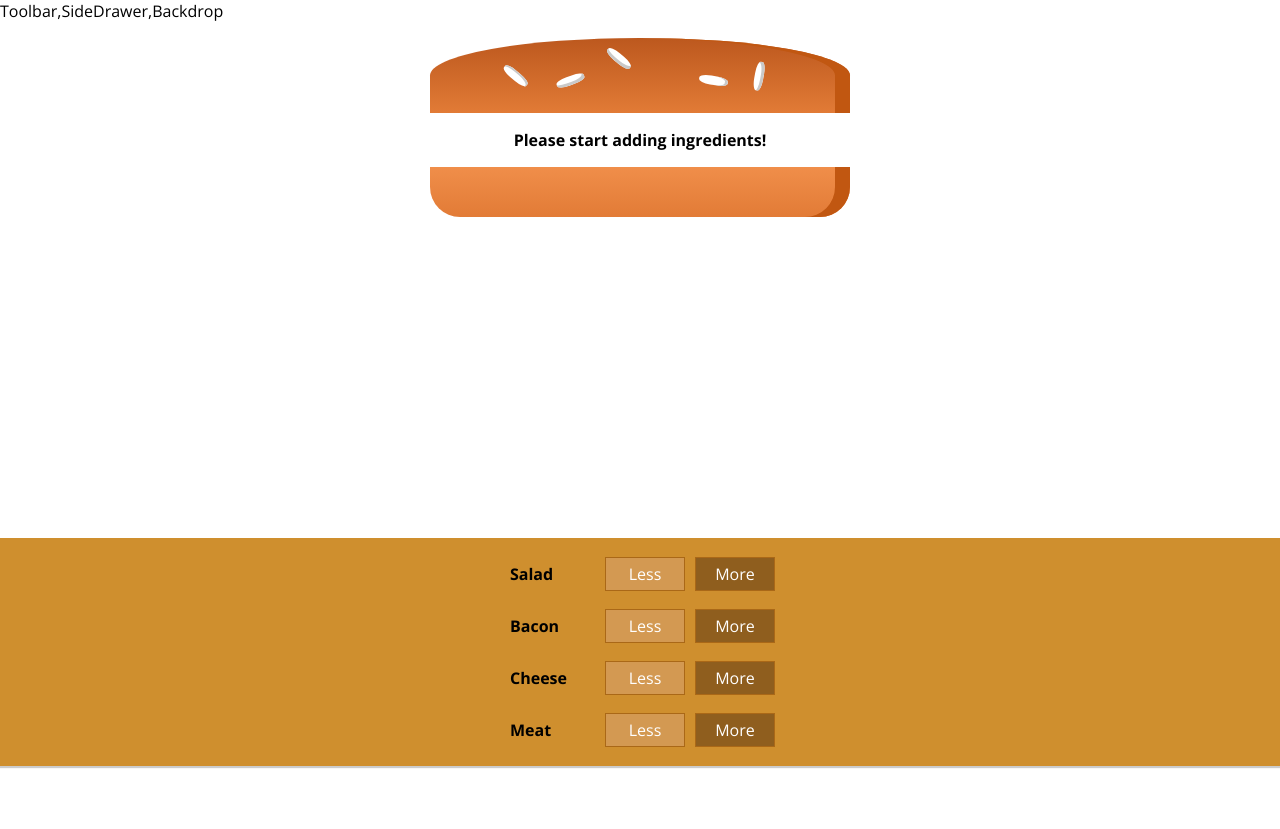
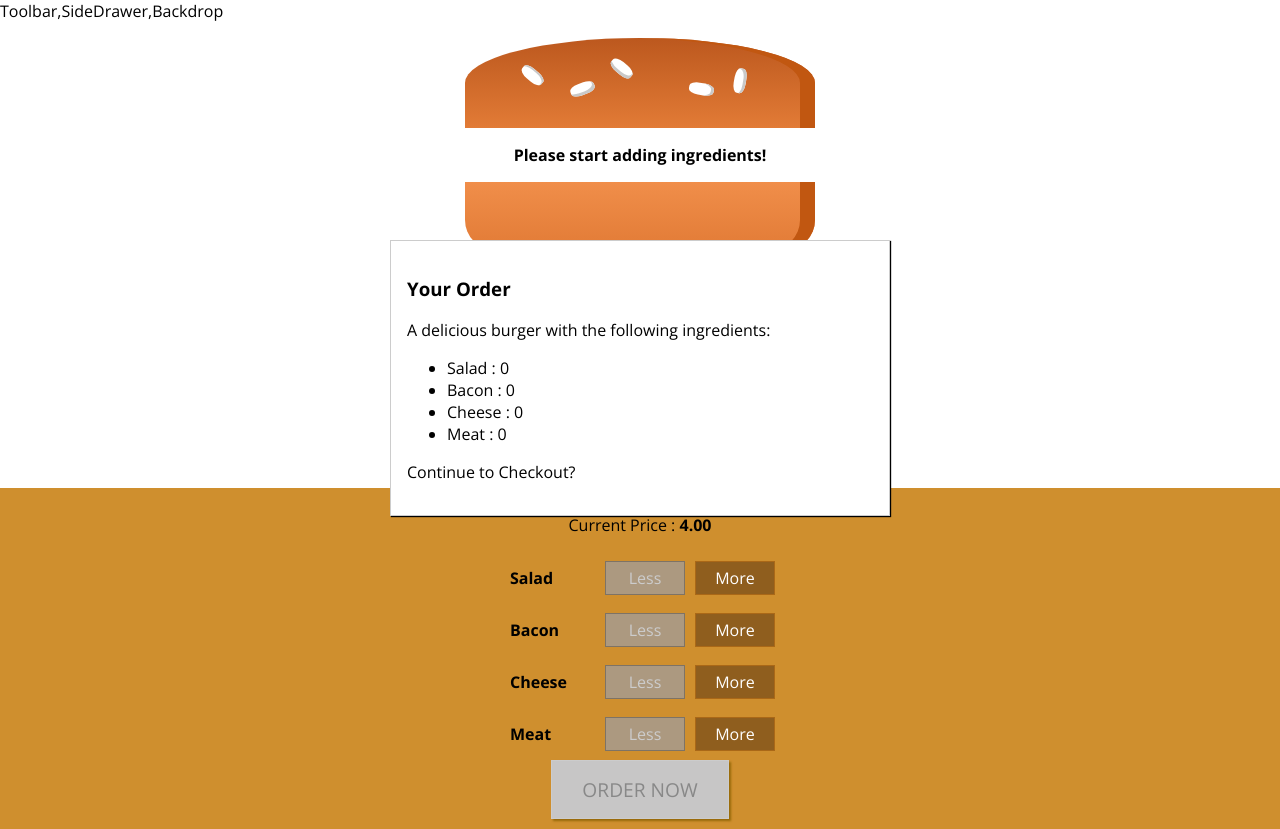
Before and after one commit to Sanathshetty98/React_burger_builder, a React (Create React App) app: page / in a window 1280 px wide. Before the commit the page ends 800 px from the top, so only its background shows below. Built offline with nearby package versions, Linux system fonts and the light colour scheme.

Commit message:
3-Oct-2019

```diff
--- a/src/components/Burger/BuildControls/BuildControl/BuildControl.js
+++ b/src/components/Burger/BuildControls/BuildControl/BuildControl.js
@@ -4,7 +4,7 @@
 const buildControl = (props) => (
     <div className={classes.BuildControl}>
         <div className={classes.Label}> {props.label} </div>
-        <button className={classes.Less}> Less </button>
+        <button className={classes.Less} onClick={props.removed} disabled={props.disabled}> Less </button>
         <button className={classes.More} onClick={props.added}> More </button>
     </div>
 );
--- a/src/components/Burger/BuildControls/BuildControls.js
+++ b/src/components/Burger/BuildControls/BuildControls.js
@@ -9,12 +9,17 @@
 ];
 const buildControls = (props) => (
     <div className={classes.BuildControls}>
+        <p> Current Price : <strong>{props.price.toFixed(2)}</strong></p>
         {controls.map(ctrl => (
             <BuildControl
             key={ctrl.label}
             label={ctrl.label}
-            added= { () => props.ingredientAdded(ctrl.type)}/>
+            added= { () => props.ingredientAdded(ctrl.type)}
+            removed= { () => props.ingredientRemoved(ctrl.type)}
+            disabled = {props.disabled[ctrl.type]}
+            />
         ))}
+        <button className={classes.OrderButton} disabled={!props.purchaseable}> ORDER NOW </button>
     </div>
 );
 
--- a/src/components/Burger/BuildControls/BuildControls.module.css
+++ b/src/components/Burger/BuildControls/BuildControls.module.css
@@ -8,3 +8,44 @@
     margin: auto;
     padding: 10px 0px;
 }
+
+.OrderButton {
+    background-color: #DAD735;
+    outline: none;
+    cursor: pointer;
+    border: 1px solid #966909;
+    color: #966909;
+    font-family: inherit;
+    font-size: 1.2em;
+    padding: 15px 30px;
+    box-shadow: 2px 2px 2px #966909;
+}
+
+.OrderButton:hover, .OrderButton:active {
+    background-color: #A0DB41;
+    border: 1px solid #966909;
+    color: #966909;
+}
+
+.OrderButton:disabled {
+    background-color: #C7C6C6;
+    cursor: not-allowed;
+    border: 1px solid #ccc;
+    color: #888888;
+}
+
+.OrderButton:not(:disabled) {
+    animation: enable 0.3s linear;
+}
+
+@keyframes enable {
+    0% {
+        transform: scale(1);
+    }
+    60% {
+        transform: scale(1.1);
+    }
+    100% {
+        transform: scale(1);
+    }
+}
--- a/src/components/Burger/Burger.module.css
+++ b/src/components/Burger/Burger.module.css
@@ -1,15 +1,15 @@
 .Burger{
     width: 100%;
     margin: auto;
-    height: 200px;
+    height: 400px;
     text-align: center;
     font-weight: bold;
-    font-size: 1.2 rem
+    font-size: 1.2 rem;
 }
 @media (min-width : 500px) and (min-height : 401px){
     .Burger{
-        width:450px;
-        height:400px;
+        width:500px;
+        height:450px;
     }
 }
 @media (min-width : 500px) and (min-height : 401px){
@@ -20,7 +20,19 @@
 }
 @media (min-width : 800px) and (min-height : 600px){
     .Burger{
-        width:600px;
-        height: 500px;
+        width:500px;
+        height: 450px;
+    }
+    @media (min-width : 800px) and (min-height : 800px){
+        .Burger{
+            width:500px;
+            height: 450px;
+        }
+    }
+    @media (min-width : 800px) and (min-height : 1000px){
+        .Burger{
+            width:500px;
+            height: 450px;
+        }
     }
 }
--- a/src/components/Burger/BurgerIngredients/BurgerIngredients.module.css
+++ b/src/components/Burger/BurgerIngredients/BurgerIngredients.module.css
@@ -1,5 +1,5 @@
 .BreadBottom {
-    height: 10%;
+    height: 15%;
     width: 70%;
     background: linear-gradient(#F08E4A, #e27b36);
     border-radius: 0 0 30px 30px;
@@ -8,7 +8,7 @@
 }
 
 .BreadTop {
-    height: 15%;
+    height: 20%;
     width: 70%;
     background: linear-gradient(#bc581e, #e27b36);
     border-radius: 50% 50% 0 0;
@@ -19,7 +19,7 @@
 
 .Seeds1 {
     width: 7%;
-    height: 12%;
+    height: 13%;
     position: absolute;
     background-color: white;
     left: 30%;
@@ -57,7 +57,7 @@
 
   .Seeds2 {
     width: 7%;
-    height: 12%;
+    height: 13%;
     position: absolute;
     background-color: white;
     left: 64%;
@@ -83,7 +83,7 @@
 
 .Meat {
     width: 70%;
-    height: 6%;
+    height: 7%;
     background: linear-gradient(#7f3608, #702e05);
     margin: 2% auto;
     border-radius: 15px;
@@ -91,7 +91,7 @@
 
 .Cheese {
     width: 80%;
-    height: 3.5%;
+    height: 4.5%;
     margin: 2% auto;
     background: linear-gradient(#f4d004, #d6bb22);
     border-radius: 20px;
@@ -99,7 +99,7 @@
 
 .Salad {
     width: 75%;
-    height: 6%;
+    height: 7%;
     margin: 2% auto;
     background: linear-gradient(#228c1d, #91ce50);
     border-radius: 20px;
@@ -107,7 +107,7 @@
 
 .Bacon {
     width: 70%;
-    height: 2%;
+    height: 3%;
     background: linear-gradient(#bf3813, #c45e38);
     margin: 2% auto;
 }
--- /dev/null
+++ b/src/components/Burger/OrderSummary/OrderSummary.js
@@ -0,0 +1,25 @@
+import React from 'react';
+import Aux from '../../../hoc/Auxiliary'
+
+const ordersummary = (props) => {
+    const ingredientSummary = Object.keys(props.ingredients)
+    .map( igkey => {
+        return(
+            <li>
+                <span style={{ textTransform:'capitalize'}}>{igkey} </span>: {props.ingredients[igkey]}
+            </li>
+        );
+    })
+    return(
+    <Aux>
+        <h3>Your Order</h3>
+        <p>A delicious burger with the following ingredients:</p>
+        <ul>
+            {ingredientSummary}
+        </ul>
+        <p> Continue to Checkout?</p>
+    </Aux>
+    )
+};
+
+export default ordersummary;
--- /dev/null
+++ b/src/components/UI/Modal/Modal.js
@@ -0,0 +1,10 @@
+import React from 'react';
+import classes from './Modal.module.css';
+
+const modal = (props) =>(
+    <div className={classes.Modal}>
+        {props.children}
+    </div>
+);
+
+export default modal;
--- /dev/null
+++ b/src/components/UI/Modal/Modal.module.css
@@ -0,0 +1,20 @@
+.Modal {
+    position: fixed;
+    z-index: 500;
+    background-color: white;
+    width: 70%;
+    border: 1px solid #ccc;
+    box-shadow: 1px 1px 1px black;
+    padding: 16px;
+    left: 15%;
+    top: 30%;
+    box-sizing: border-box;
+    transition: all 0.3s ease-out;
+}
+
+@media (min-width: 600px) {
+    .Modal {
+        width: 500px;
+        left: calc(50% - 250px);
+    }
+}
--- a/src/containers/BurgerBuilder/BurgerBuilder.js
+++ b/src/containers/BurgerBuilder/BurgerBuilder.js
@@ -2,6 +2,8 @@
 import Aux from '../../hoc/Auxiliary';
 import Burger from '../../components/Burger/Burger';
 import BuildControls from '../../components/Burger/BuildControls/BuildControls';
+import Modal from '../../components/UI/Modal/Modal';
+import OrderSummary from '../../components/Burger/OrderSummary/OrderSummary';
 
 const INGREDIENTS_PRICES = {
     salad: 0.5,
@@ -17,7 +19,18 @@
             cheese:0,
             meat:0
         },
-        total_price:4
+        total_price:4,
+        purchaseable:false
+    }
+    updatePurchaseState (ingredients) {
+        const sum = Object.keys( ingredients )
+        .map( igkey => {
+            return ingredients[igkey];
+        })
+        .reduce( ( sum, el ) => {
+            return sum + el;
+        }, 0);
+        this.setState( { purchaseable: sum > 0} );
     }
     addedIngredients = (type) => {
         const oldCount = this.state.ingredients[type];
@@ -28,14 +41,47 @@
         updatedIngredients[type] = updatedCount;
         const priceAddition = INGREDIENTS_PRICES[type];
         const oldPrice = this.state.total_price;
-        const newPrice = oldPrice + 1;
+        const newPrice = oldPrice + priceAddition ;
         this.setState({ total_price : newPrice , ingredients : updatedIngredients})
+        this.updatePurchaseState(updatedIngredients);
+    }
+    removeIngredients = (type) => {
+        const oldCount = this.state.ingredients[type];
+        if(oldCount <= 0)
+        {
+            return;
+        }
+        const updatedCount = oldCount - 1;
+        const updatedIngredients ={
+            ...this.state.ingredients
+        };
+        updatedIngredients[type] = updatedCount;
+        const priceDeduction = INGREDIENTS_PRICES[type];
+        const oldPrice = this.state.total_price;
+        const newPrice = oldPrice - priceDeduction ;
+        this.setState({ total_price : newPrice , ingredients : updatedIngredients})
+        this.updatePurchaseState(updatedIngredients);
     }
     render() {
+        const disabledInfo = {
+            ...this.state.ingredients
+        }
+        for( let key in disabledInfo){
+            disabledInfo[key] = disabledInfo[key] <= 0
+        }
         return(
             <Aux>
+                <Modal>
+                    <OrderSummary ingredients={this.state.ingredients}/>
+                </Modal>
                 <Burger ingredients={this.state.ingredients}/>
-                <BuildControls ingredientAdded = {this.addedIngredients}/>
+                <BuildControls
+                ingredientAdded = {this.addedIngredients}
+                ingredientRemoved = {this.removeIngredients}
+                price = {this.state.total_price}
+                disabled={disabledInfo}
+                purchaseable={this.state.purchaseable}
+                />
             </Aux>
         );
     }
```
Also changed, not shown: src/components/UI/Backdrop/Backdrop.js (added).
